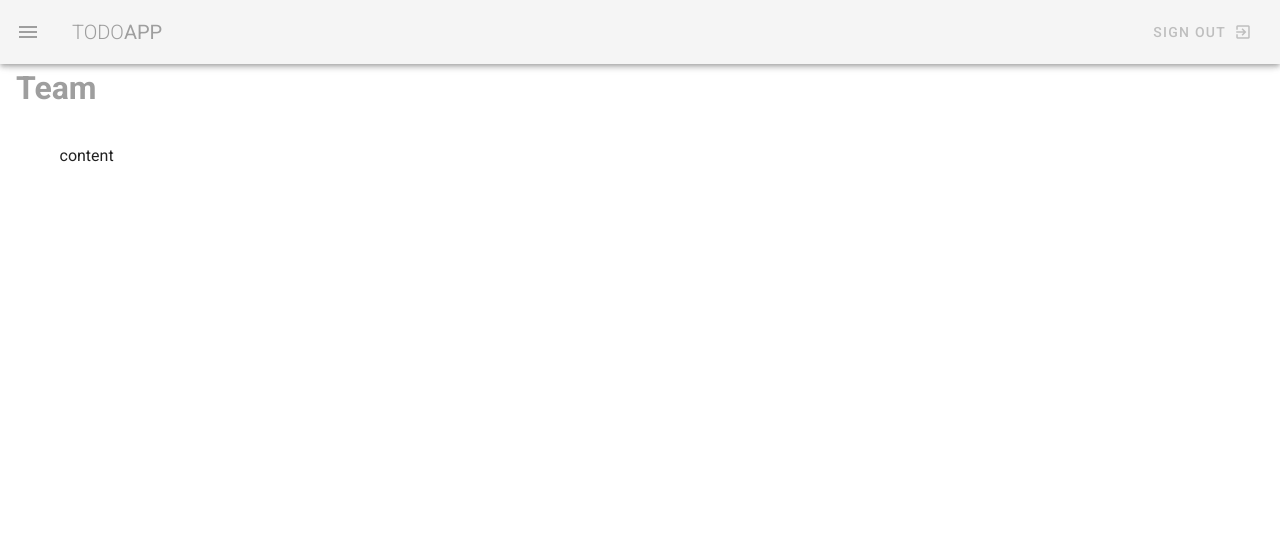
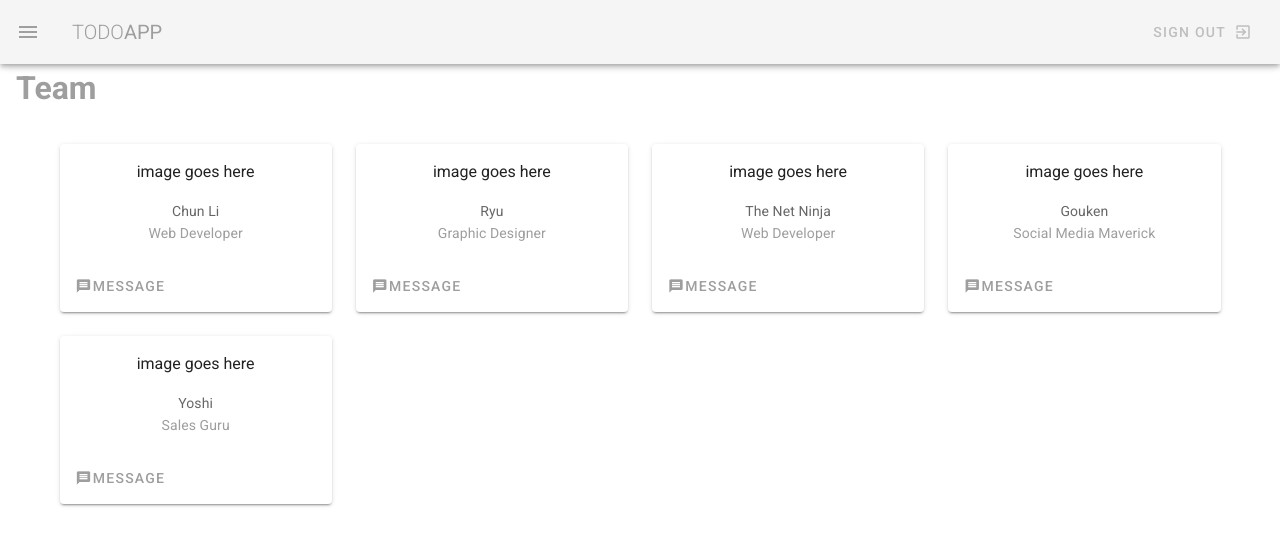
Before and after one commit to Pici1985/vuetify-todo, a Vue app: page /team in a window 1280 px wide. Shown: the top 546 px of the page. Built offline with nearby package versions, Linux system fonts and the light colour scheme.

Commit message:
Cards
created cards in team view

```diff
--- a/src/views/TeamView.vue
+++ b/src/views/TeamView.vue
@@ -3,14 +3,65 @@
         <h1 class="subheading grey--text">Team</h1>
 
         <v-container class="my-5">
-            content
+            <v-layout row wrap>
+                <v-flex xs12 sm6 md4 lg3 v-for="person in team" :key="person.name">
+                    <v-card class="text-center ma-3">
+                        <v-responsive class="pt-4">
+                            image goes here
+                        </v-responsive>
+                        <v-card-text>
+                            <div class="subheading">
+                                {{ person.name }}
+                            </div>
+                            <div class="grey--text">
+                                {{ person.role }}
+                            </div>
+                        </v-card-text>
+                        <v-card-actions>
+                            <v-btn text color="grey">
+                                <v-icon small float-left>
+                                    message
+                                </v-icon>
+                                <span>
+                                    Message
+                                </span>
+                            </v-btn>
+                        </v-card-actions>
+                    </v-card>
+                </v-flex>
+            </v-layout>
         </v-container>
     </div>
 </template>
 
 <script>
 export default {
-
+    data(){
+        return{
+            team: [
+                {
+                    name: 'Chun Li',
+                    role: 'Web Developer'
+                },
+                {
+                    name: 'Ryu',
+                    role: 'Graphic Designer'
+                },
+                {
+                    name: 'The Net Ninja',
+                    role: 'Web Developer'
+                },
+                {
+                    name: 'Gouken',
+                    role: 'Social Media Maverick'
+                },
+                {
+                    name: 'Yoshi',
+                    role: 'Sales Guru'
+                }
+            ]
+        }
+    }
 }
 </script>
 
```
Also changed, not shown: src/views/DashboardView.vue (+28 -4 lines).
